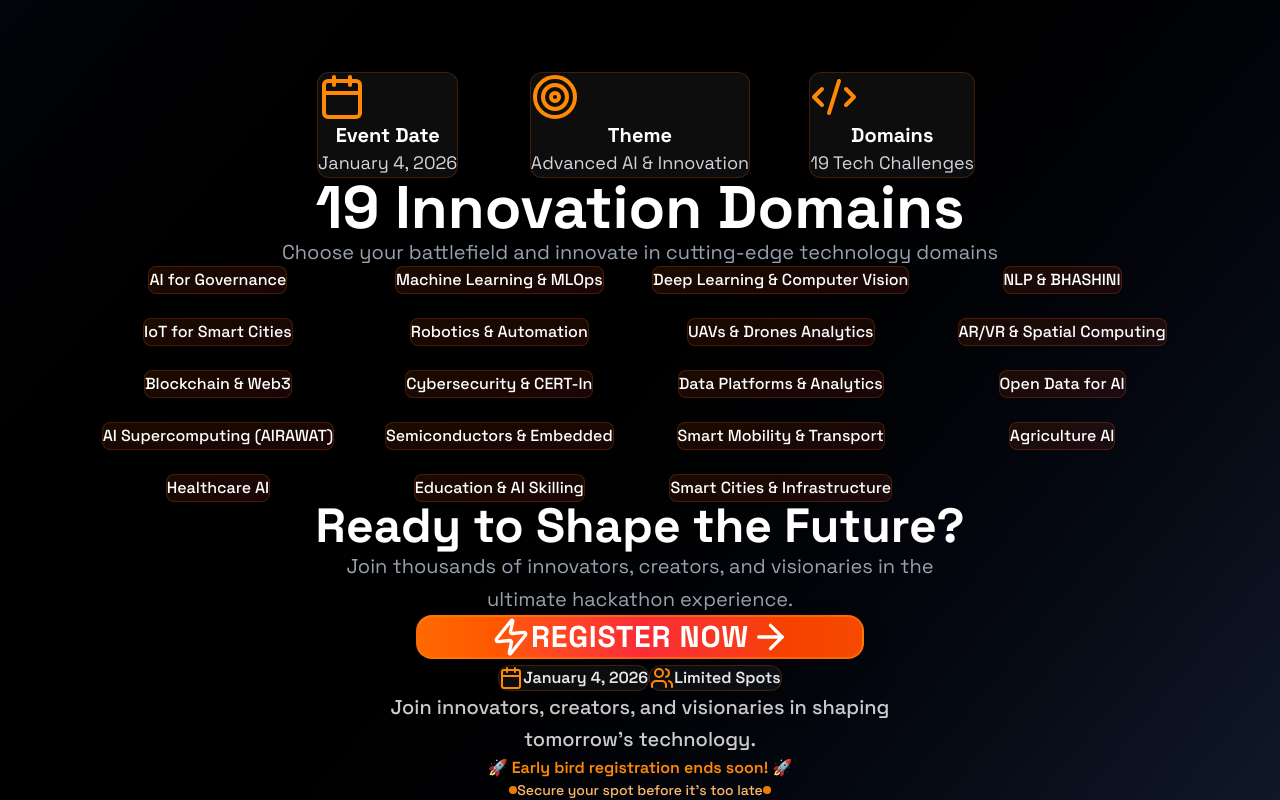
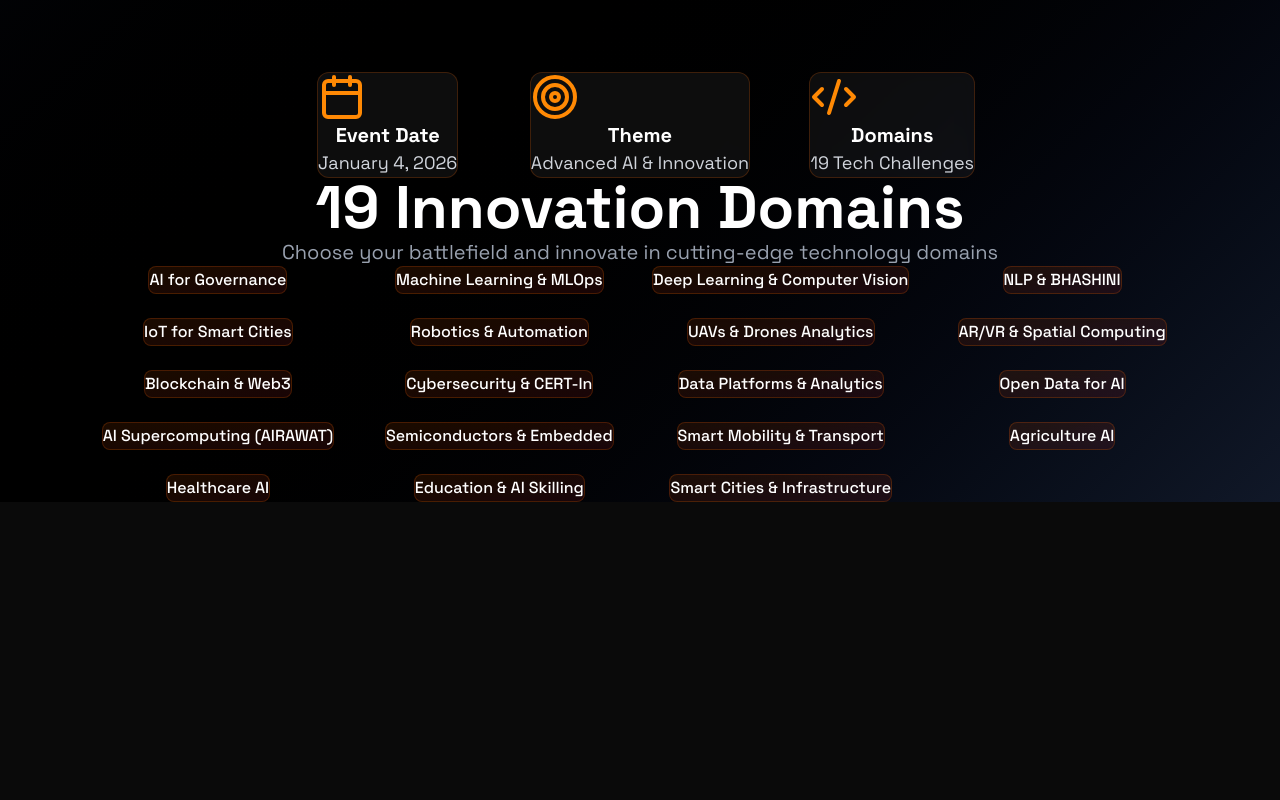
Before and after one commit to CodeWithMishu/FutureHack-X, a Next.js app: page / in a window 1280 px wide. Shown: the part 728-1528 px from the top of the page. After the commit the page ends 1230 px from the top, so only its background shows below. Built offline with nearby package versions, Linux system fonts and the light colour scheme.

Commit message:
remove: Duplicate call to action section and register button from bottom of page

```diff
--- a/src/app/page.tsx
+++ b/src/app/page.tsx
@@ -165,36 +165,6 @@
             ))}
           </motion.div>
         </section>
-
-        {/* Call to Action Section */}
-        <section className="py-20 flex flex-col items-center justify-center space-y-12">
-          <motion.div
-            initial={{ opacity: 0, y: 30 }}
-            whileInView={{ opacity: 1, y: 0 }}
-            transition={{ duration: 0.8 }}
-            viewport={{ once: true }}
-            className="text-center space-y-8 max-w-4xl mx-auto"
-          >
-            <h2 className="text-3xl sm:text-4xl md:text-5xl font-bold text-white">
-              Ready to Shape the Future?
-            </h2>
-            <p className="text-lg sm:text-xl text-gray-400 max-w-2xl mx-auto leading-relaxed">
-              Join thousands of innovators, creators, and visionaries in the
-              ultimate hackathon experience.
-            </p>
-          </motion.div>
-
-          {/* Final Register Button */}
-          <motion.div
-            initial={{ opacity: 0, scale: 0.9 }}
-            whileInView={{ opacity: 1, scale: 1 }}
-            transition={{ duration: 0.8, delay: 0.2 }}
-            viewport={{ once: true }}
-            className="max-w-lg mx-auto flex justify-center"
-          >
-            <RegisterButton />
-          </motion.div>
-        </section>
       </div>
     </div>
   );
```
